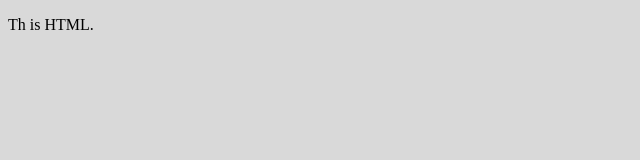
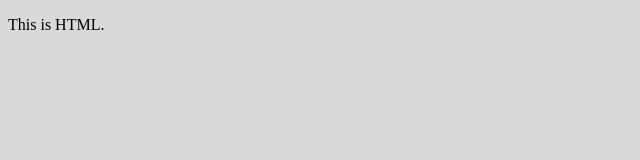
Before and after one commit to kyawwanna2019/my-eb-app1, a plain HTML site: page index.html in a window 1280 px wide. Shown: the full height of the page, 0-640 px from the left. Drawn offline with Linux system fonts and the light colour scheme.

Commit message:
HTML Update 1
HTML Update 1

```diff
--- a/index.html
+++ b/index.html
@@ -13,6 +13,6 @@
   </style>
 </head>
 <body>
-<p >Th is HTML.</p>
+<p >This is HTML.</p>
 </body>
 </html>
```
